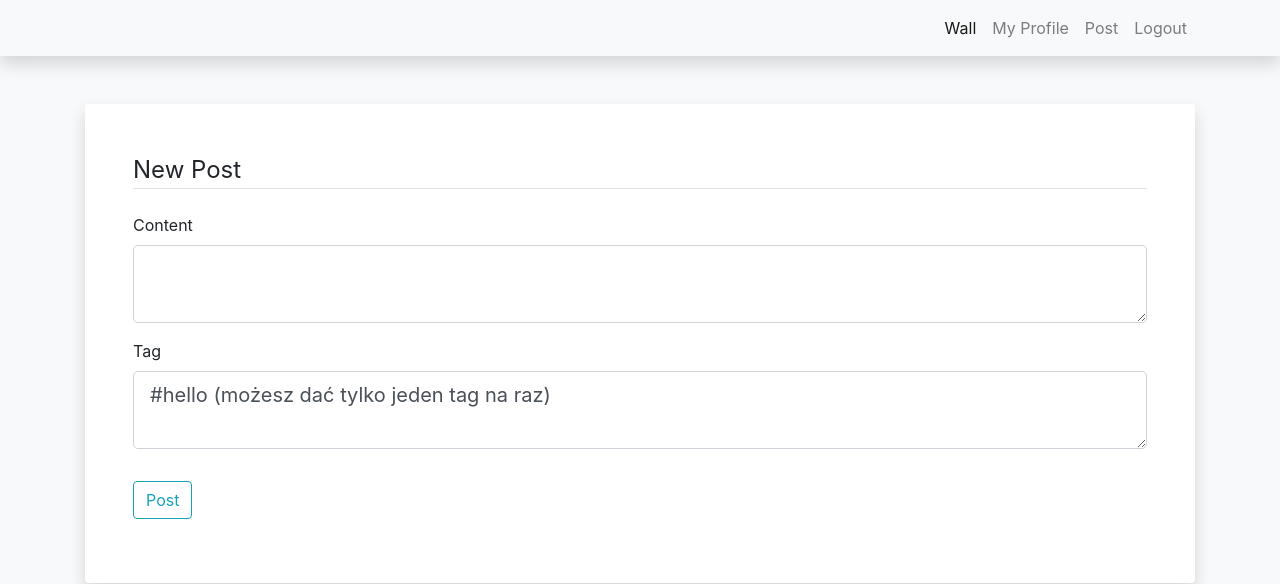
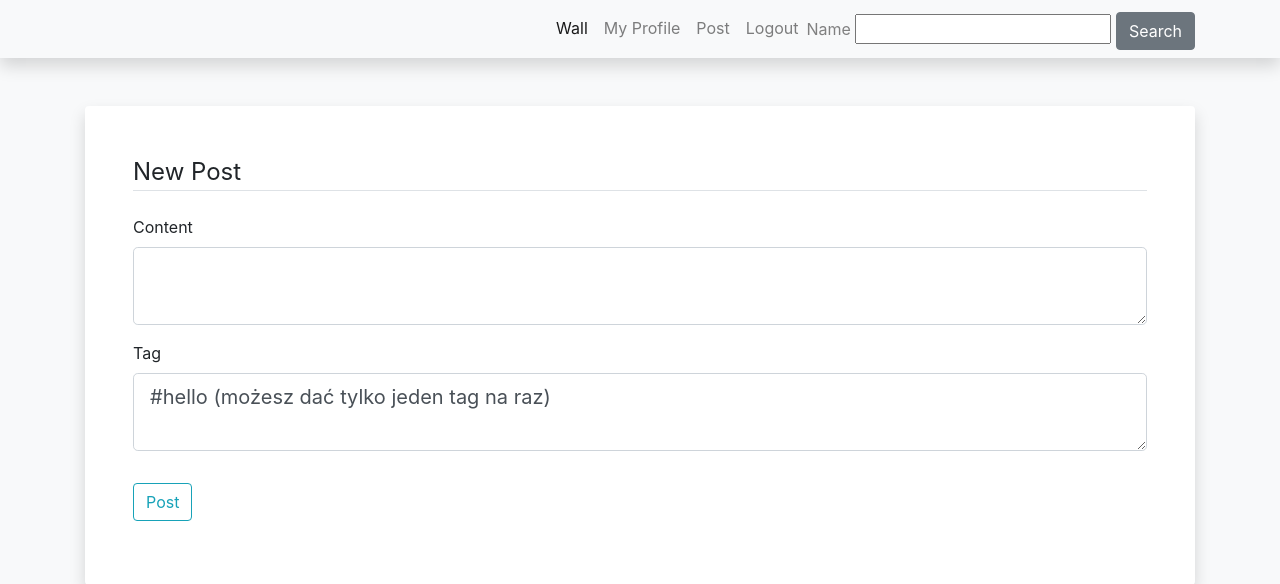
Before and after one commit to Herrizq/corepost, a Flask app: page /post/new in a window 1280 px wide. Shown: the top 584 px of the page. Run offline with Flask 2, Linux system fonts and the light colour scheme; a user stored in the database is signed in; some libraries are stand-ins or nearby versions.

Commit message:
Update layout.html

```diff
--- a/flaskblog/templates/layout.html
+++ b/flaskblog/templates/layout.html
@@ -18,15 +18,19 @@
 
   </head>
   <body class ='bg-light'>
-    <nav class="navbar navbar-expand-lg navbar-light bg-light  mb-5 shadow">
+    <nav class="navbar navbar-expand-lg navbar-light bg-light  mb-5 shadow sticky-top">
       <div class="container">
-        <div class="expand navbar-collapse" id="navbarResponsive">
+        <div class="expand navbar-collapse collapse w-100 order-3 dual-collapse" id="navbarResponsive">
           <ul class="navbar-nav ml-auto">
             <li class="nav-item active">
               <a class="nav-link" href="{{ url_for('home') }}">Wall</a>
             </li>
 
             {% if current_user.is_authenticated %}
+
+
+
+
             <li class="nav-item">
               <a class="nav-link" href="{{ url_for('account') }}">My Profile</a>
             </li>
@@ -36,6 +40,17 @@
             <li class="nav-item">
               <a class="nav-link" href="{{ url_for('logout') }}">Logout</a>
             </li>
+            <li class="nav-item active">
+
+
+
+              <form style="margin-top:4px;color:grey;"method="POST">
+                <label>Name</label>
+                <input type="text" class="form-controll" name="search_string">
+                <button type="submit" class="btn btn-secondary" formaction="/search">Search</button>
+              </form>
+            </li>
+
             {% else %}
             <li class="nav-item ">
               <a class="nav-link" href="{{ url_for('register') }}">Register</a>
@@ -43,9 +58,11 @@
             <li class="nav-item">
               <a class="nav-link" href="{{ url_for('login') }}">Login</a>
             </li>
-            {% endif %}
+
           </ul>
         </div>
+
+    {% endif %}
       </div>
     </nav>
     {% with messages = get_flashed_messages(with_categories=true) %}
```
